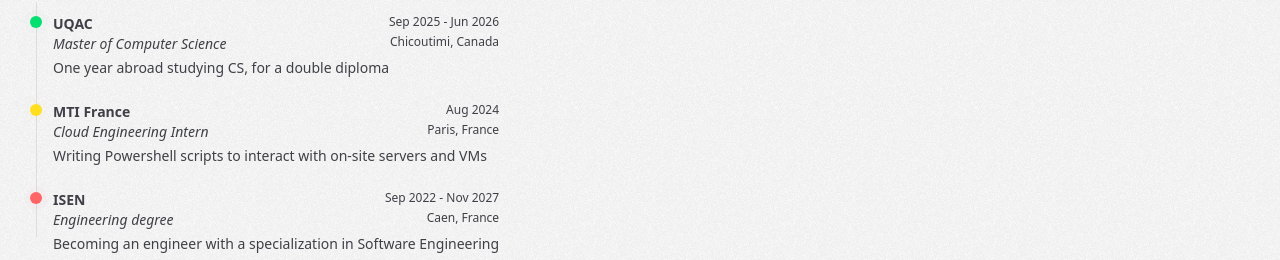
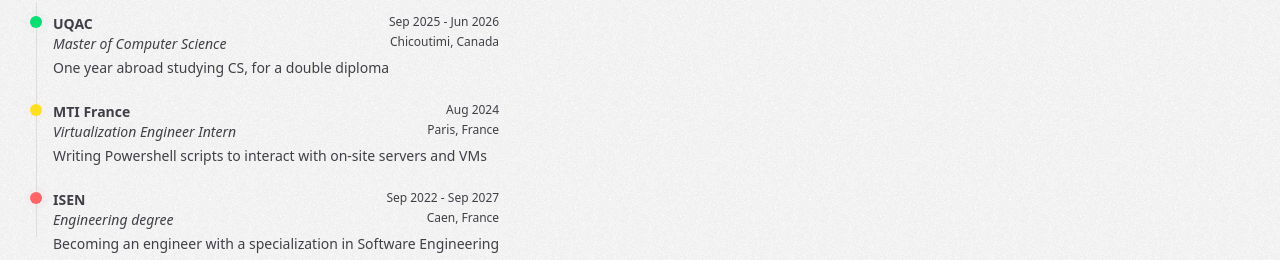
Before and after one commit to SkohTV/skoh-dev, a Next.js app in the folder apex/: page /about in a window 1280 px wide. Shown: the part 846-1106 px from the top of the page. Built offline with nearby package versions, Linux system fonts and the light colour scheme.

Commit message:
apex: small rewording to timeline

```diff
--- a/apex/app/about/page.js
+++ b/apex/app/about/page.js
@@ -75,7 +75,7 @@ export default function About() {
             <TimeBox
               title="MTI France"
               url="https://fr.mti.com/"
-              subtitle="Cloud Engineering Intern"
+              subtitle="Virtualization Engineer Intern"
               date="Aug 2024"
               location="Paris, France"
               color={{ high: "bg-yellow-400", low: "bg-yellow-300" }}
@@ -85,7 +85,7 @@ export default function About() {
               title="ISEN"
               url="https://www.isen.fr/"
               subtitle="Engineering degree"
-              date="Sep 2022 - Nov 2027"
+              date="Sep 2022 - Sep 2027"
               location="Caen, France"
               color={{ high: "bg-red-500", low: "bg-red-400" }}
               text="Becoming an engineer with a specialization in Software Engineering"
```
